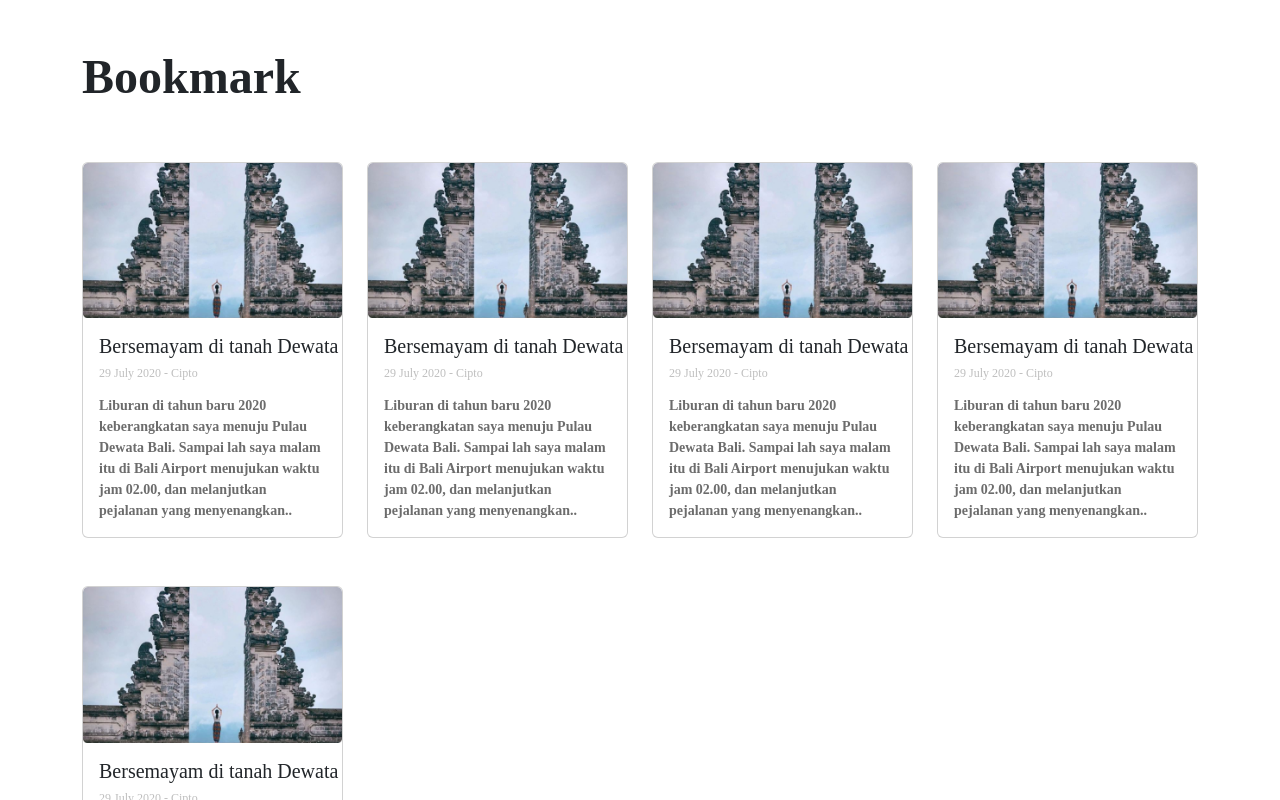
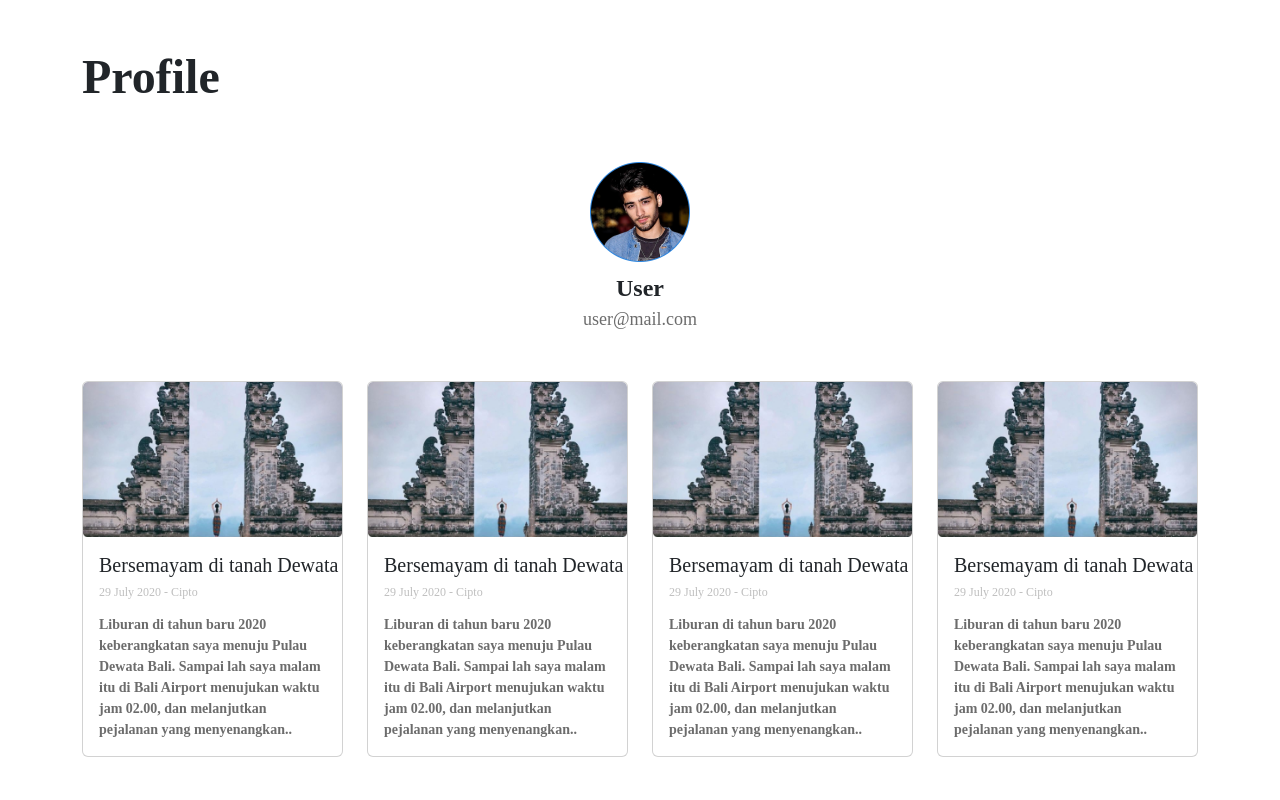
Before and after one commit to khalid-imd/the-journey, a React (Create React App) app in the folder client/: page / in a window 1280 px wide. Shown: the top 800 px of the page. Built offline with nearby package versions, Linux system fonts and the light colour scheme.

Commit message:
add pages profile, detail

```diff
--- a/client/src/App.js
+++ b/client/src/App.js
@@ -1,5 +1,7 @@
 import "./App.css";
-import BookMark from "./pages/bookmark";
+import Profile from "./pages/profile";
+//import BookMark from "./pages/bookmark";
+// import Detail from "./pages/detailPost";
 //import Bookmark from "./pages/Bookmark";
 //import Index from "./pages";
 //import IndexLogin from "./pages/indexAfterLogin";
@@ -8,7 +10,9 @@ function App() {
   return (
     <div>
       {/* <IndexLogin /> */}
-      <BookMark />
+      {/* <BookMark /> */}
+      {/* <Detail /> */}
+      <Profile />
     </div>
   );
 }
--- /dev/null
+++ b/client/src/pages/detailPost.css
@@ -0,0 +1,28 @@
+.title {
+  font-family: "Avenir";
+  font-style: normal;
+  font-weight: 800;
+  font-size: 48px;
+}
+
+.author {
+  font-family: "Avenir";
+  font-style: normal;
+  font-weight: 400;
+  font-size: 24px;
+  text-align: end;
+}
+
+.date {
+  font-family: "Product Sans";
+  font-style: normal;
+  font-weight: 400;
+  font-size: 24px;
+  line-height: 29px;
+
+  color: #3b97d3;
+}
+
+.justify {
+  text-align: justify;
+}
--- /dev/null
+++ b/client/src/pages/profile.css
@@ -0,0 +1,51 @@
+.bookmark {
+  width: 184px;
+  height: 66px;
+  font-family: "Avenir";
+  font-style: normal;
+  font-weight: 900;
+  font-size: 48px;
+}
+
+.title-card {
+  width: 270px;
+  height: 22px;
+  font-family: "Product Sans";
+  font-style: normal;
+  font-weight: 700;
+  font-size: 18px;
+}
+
+.date-card {
+  width: 106px;
+  height: 15px;
+  font-family: "Product Sans";
+  font-style: normal;
+  font-weight: 400;
+  font-size: 12px;
+  color: #bfbfbf;
+}
+
+.desc-card {
+  font-family: "Product Sans";
+  font-style: normal;
+  font-weight: 700;
+  font-size: 14px;
+
+  color: #6c6c6c;
+}
+
+.name-user {
+  font-family: "Avenir";
+  font-style: normal;
+  font-weight: 900;
+  font-size: 24px;
+}
+
+.email-user {
+  font-family: "Avenir";
+  font-style: normal;
+  font-weight: 400;
+  font-size: 18px;
+  color: #6c6c6c;
+}
--- a/client/src/pages/profile.js
+++ b/client/src/pages/profile.js
@@ -0,0 +1,91 @@
+import React from "react";
+import "./profile.css";
+import { Card, Container } from "react-bootstrap";
+import CardImage from "../assets/index-card-image.png";
+import UserIcon from "../assets/profile-user.png";
+
+const dataCard = [
+  {
+    Image: CardImage,
+    Author: "Cipto",
+    Title: "Bersemayam di tanah Dewata",
+    Date: "29 July 2020",
+    Description:
+      "Liburan di tahun baru 2020 keberangkatan saya menuju Pulau Dewata Bali.  Sampai lah saya malam itu di Bali Airport menujukan waktu jam 02.00, dan melanjutkan pejalanan yang menyenangkan..",
+  },
+  {
+    Image: CardImage,
+    Author: "Cipto",
+    Title: "Bersemayam di tanah Dewata",
+    Date: "29 July 2020",
+    Description:
+      "Liburan di tahun baru 2020 keberangkatan saya menuju Pulau Dewata Bali.  Sampai lah saya malam itu di Bali Airport menujukan waktu jam 02.00, dan melanjutkan pejalanan yang menyenangkan..",
+  },
+  {
+    Image: CardImage,
+    Author: "Cipto",
+    Title: "Bersemayam di tanah Dewata",
+    Date: "29 July 2020",
+    Description:
+      "Liburan di tahun baru 2020 keberangkatan saya menuju Pulau Dewata Bali.  Sampai lah saya malam itu di Bali Airport menujukan waktu jam 02.00, dan melanjutkan pejalanan yang menyenangkan..",
+  },
+  {
+    Image: CardImage,
+    Author: "Cipto",
+    Title: "Bersemayam di tanah Dewata",
+    Date: "29 July 2020",
+    Description:
+      "Liburan di tahun baru 2020 keberangkatan saya menuju Pulau Dewata Bali.  Sampai lah saya malam itu di Bali Airport menujukan waktu jam 02.00, dan melanjutkan pejalanan yang menyenangkan..",
+  },
+  {
+    Image: CardImage,
+    Author: "Cipto",
+    Title: "Bersemayam di tanah Dewata",
+    Date: "29 July 2020",
+    Description:
+      "Liburan di tahun baru 2020 keberangkatan saya menuju Pulau Dewata Bali.  Sampai lah saya malam itu di Bali Airport menujukan waktu jam 02.00, dan melanjutkan pejalanan yang menyenangkan..",
+  },
+];
+
+const Profile = () => {
+  return (
+    <div>
+      <Container className="mt-5">
+        <div className="mb-5">
+          <h1 className="bookmark">Profile</h1>
+        </div>
+        <div className="mb-5">
+          <div className="d-flex justify-content-center mb-2">
+            <img width="100px" src={UserIcon} alt="" />
+          </div>
+          <div className="d-flex justify-content-center name-user">User</div>
+          <div className="d-flex justify-content-center email-user">
+            user@mail.com
+          </div>
+        </div>
+        <div className="row">
+          {dataCard.map((item) => {
+            return (
+              <div className="col-3 mb-5">
+                <Card h-100>
+                  <Card.Img variant="top" src={item.Image} />
+                  <Card.Body>
+                    <Card.Title className="title-card">{item.Title}</Card.Title>
+                    <p className="date-card">
+                      {item.Date} - {item.Author}{" "}
+                    </p>
+                    <Card.Text className="desc-card">
+                      {item.Description}
+                    </Card.Text>
+                  </Card.Body>
+                </Card>
+              </div>
+            );
+          })}
+        </div>
+      </Container>
+    </div>
+  );
+};
+
+export default Profile;
```
Also changed, not shown: client/src/pages/detailPost.js (+57 -2 lines), client/src/assets/detail-photo.png (added), client/src/assets/profile-user.png (added).
